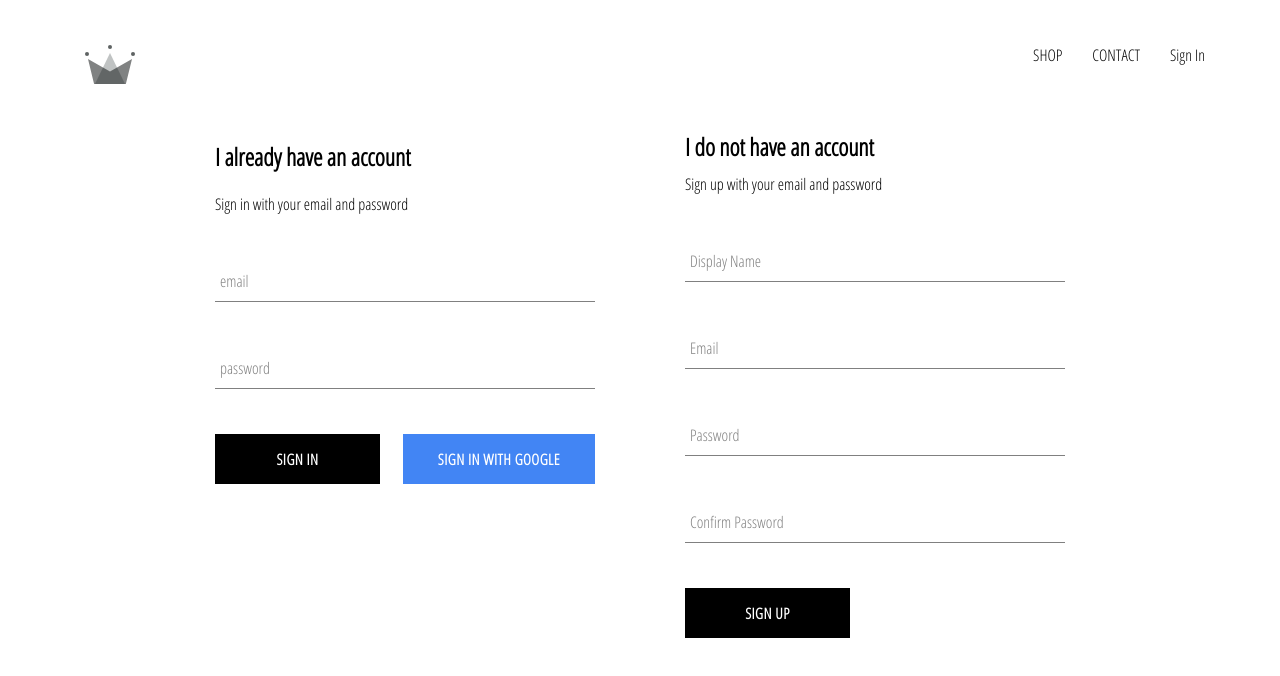
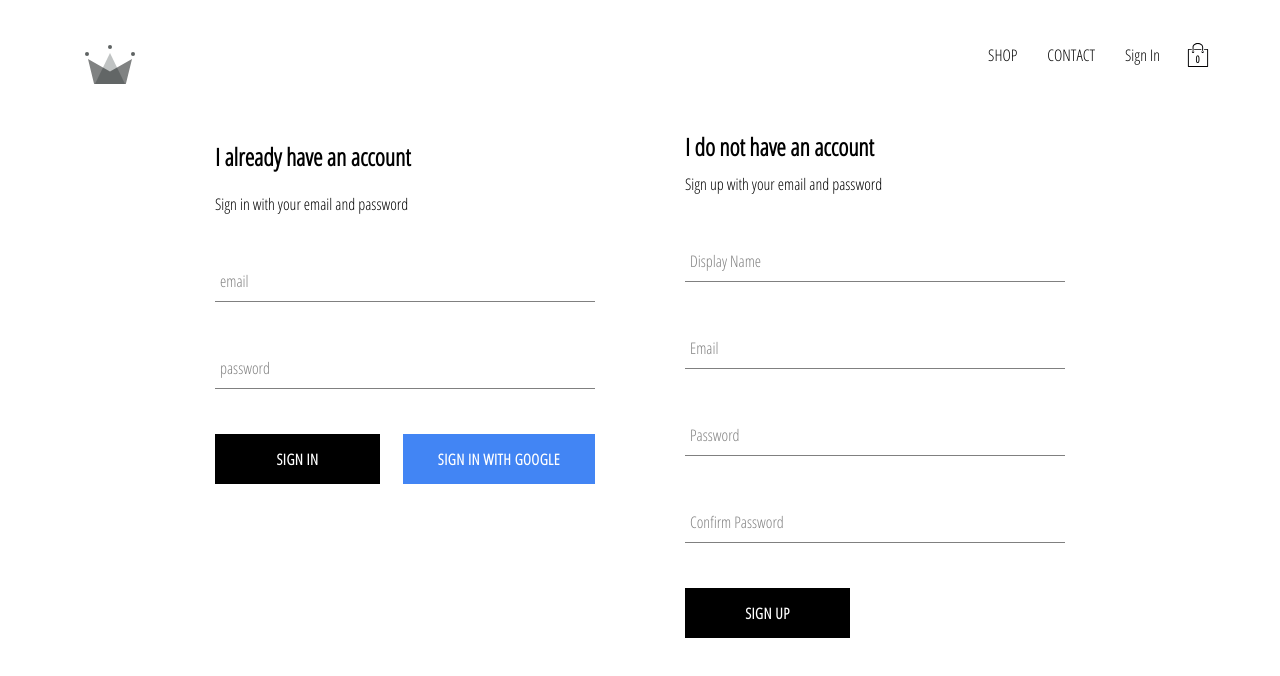
Before and after one commit to Gzeven/clothing-shop, a React (Create React App) app: page /signin in a window 1280 px wide. Shown: the top 676 px of the page. Built offline with nearby package versions, Linux system fonts and the light colour scheme; no server answers.

Commit message:
added cartIcon and cartDropdown and cartreducer

```diff
--- /dev/null
+++ b/src/components/cart-dropdown/cart-dropdown.component.jsx
@@ -0,0 +1,13 @@
+import React from 'react';
+import CustomButton from '../custom-button/custom-button.component';
+import './cart-dropdown.styles.scss';
+
+const CartDropdown = () => (
+    <div className='cart-dropdown'>
+    <div className='cart-items'/>
+    <CustomButton> GO TO CHECKOUT</CustomButton>
+
+    </div>
+)
+
+export default CartDropdown;
--- /dev/null
+++ b/src/components/cart-dropdown/cart-dropdown.styles.scss
@@ -0,0 +1,24 @@
+.cart-dropdown {
+    position: absolute;
+    width: 240px;
+    height: 340px;
+    display: flex;
+    flex-direction: column;
+    padding: 20px;
+    border: 1px solid black;
+    background-color: white;
+    top: 90px;
+    right: 40px;
+    z-index: 5;
+
+    .cart-items {
+      height: 240px;
+      display: flex;
+      flex-direction: column;
+      overflow: scroll;
+    }
+
+    button {
+      margin-top: auto;
+    }
+  }
--- /dev/null
+++ b/src/components/cart-icon/cart-icon.component.jsx
@@ -0,0 +1,19 @@
+import React from 'react';
+import { ReactComponent as ShoppingIcon} from '../../assets/shopping-bag.svg';
+import './cart-icon.styles.scss';
+import {connect} from 'react-redux';
+import { toggleCartHidden} from '../../redux/cart/cart.actions'
+
+const CartIcon = ({toggleCartHidden}) => (
+
+    <div className='cart-icon' onClick={toggleCartHidden}>
+    <ShoppingIcon className='shopping-icon'/>
+    <span className='item-count'>0</span>
+    </div>
+);
+
+const mapDispatchToProps = dispatch => ({
+    toggleCartHidden: () => dispatch(toggleCartHidden())
+})
+
+export default connect(null, mapDispatchToProps) (CartIcon);
--- /dev/null
+++ b/src/components/cart-icon/cart-icon.styles.scss
@@ -0,0 +1,21 @@
+.cart-icon {
+    width: 45px;
+    height: 45px;
+    position: relative;
+    display: flex;
+    align-items: center;
+    justify-content: center;
+    cursor: pointer;
+
+    .shopping-icon {
+      width: 24px;
+      height: 24px;
+    }
+
+    .item-count {
+      position: absolute;
+      font-size: 10px;
+      font-weight: bold;
+      bottom: 12px;
+    }
+  }
--- a/src/components/header/header.component.jsx
+++ b/src/components/header/header.component.jsx
@@ -4,8 +4,10 @@
 import { ReactComponent as Logo} from '../../assets/crown.svg';
 import {auth } from '../../firebase/firebase.utils';
 import { connect} from 'react-redux';
+import CartIcon from '../cart-icon/cart-icon.component';
+import CartDropdown from '../cart-dropdown/cart-dropdown.component';
 
-const Header = ({currentUser}) => (
+const Header = ({currentUser, hidden}) => (
     <div className='header'>
     <Link className='logo-container' to="/">
     <Logo className='logo'/>
@@ -20,13 +22,17 @@
     {currentUser ?
     <div className='option' onClick={()=> auth.signOut()}>Sign Out</div> :
     <Link className= 'option' to='/signin'>Sign In</Link>}
-
+    <CartIcon/>
     </div>
+    { hidden ? null :
+    <CartDropdown/>
+    }
     </div>
 )
 
-const mapStateToProps = state => ({
-currentUser: state.user.currentUser
+const mapStateToProps = ({user: {currentUser}, cart: {hidden}}) => ({
+currentUser,
+hidden
 })
 
 export default connect(mapStateToProps)(Header);
--- /dev/null
+++ b/src/redux/cart/cart.actions.js
@@ -0,0 +1,6 @@
+import CartActionTypes from './cart.types';
+
+export const toggleCartHidden = () => ({
+    type: CartActionTypes.TOGGLE_CART_HIDDEN,
+
+})
--- /dev/null
+++ b/src/redux/cart/cart.reducer.js
@@ -0,0 +1,19 @@
+import CartActionTypes from './cart.types';
+
+const INITIAL_STATE = {
+    hidden: true
+}
+
+const cartReducer = (state=INITIAL_STATE, action) => {
+    switch(action.type) {
+        case CartActionTypes.TOGGLE_CART_HIDDEN :
+        return {
+            ...state,
+            hidden: !state.hidden
+        }
+        default:
+            return state;
+    }
+}
+
+export default cartReducer;
--- /dev/null
+++ b/src/redux/cart/cart.types.js
@@ -0,0 +1,5 @@
+const CartActionTypes = {
+    TOGGLE_CART_HIDDEN: 'TOGGLE_CART_HIDDEN'
+}
+
+export default CartActionTypes;
--- a/src/redux/root-reducer.js
+++ b/src/redux/root-reducer.js
@@ -1,6 +1,8 @@
 import { combineReducers} from 'redux';
 import userReducer from './user/user-reducer';
+import cartReducer from './cart/cart.reducer'
 
 export default combineReducers({
-    user: userReducer
+    user: userReducer,
+    cart: cartReducer
 })
```
Also changed, not shown: src/assets/shopping-bag.svg (added).
